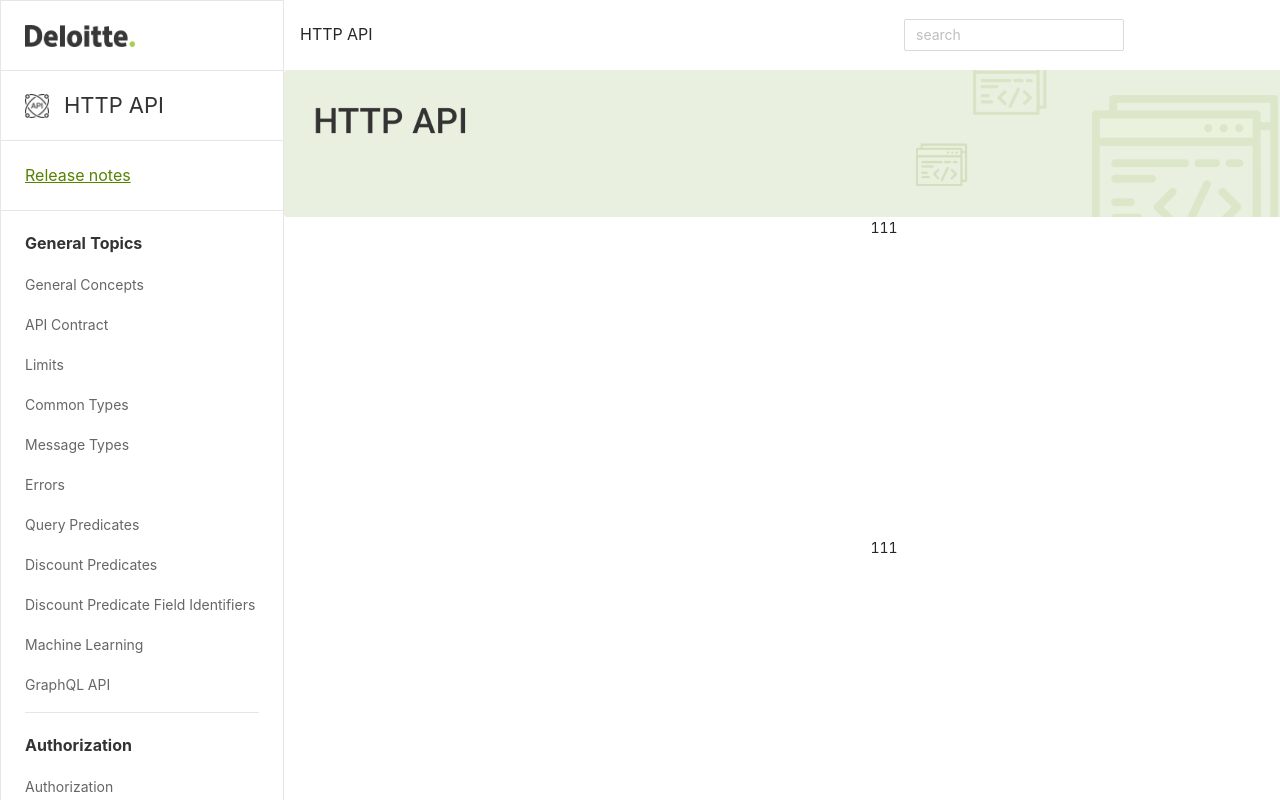
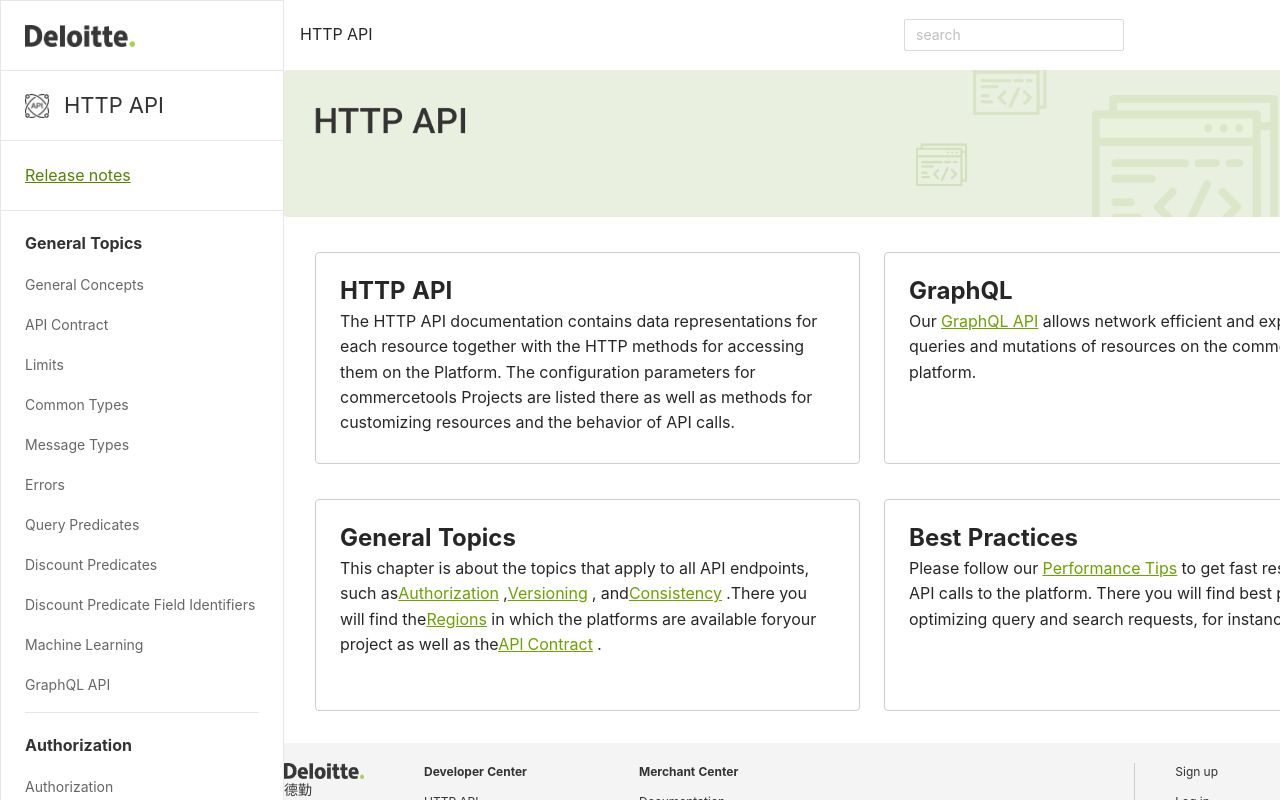
Before and after one commit to chhd-l/api-platform, a React (Create React App) app: page /detail in a window 1280 px wide. Built offline with nearby package versions, Linux system fonts and the light colour scheme.

Commit message:
http api 左侧菜单调整

```diff
--- /dev/null
+++ b/src/views/Detail/components/ReleaseNotes/index.tsx
@@ -0,0 +1,69 @@
+import styled from 'styled-components'
+import _ from 'lodash'
+
+const style = `underline text-green cursor-pointer`
+const Box = styled.div`
+  background: #ffffff;
+  border: 1px solid #cccccc;
+  border-radius: 4px;
+  height: 212px;
+  width: 545px;
+  text-align: left;
+  padding: 19px 24px;
+  margin-right: 24px;
+  margin-top: 35px;
+`
+
+const data = [
+  {
+    title: 'HTTP API',
+    desc: 'The HTTP API documentation contains data representations for each resource together with the HTTP methods for accessing them on the Platform. The configuration parameters for commercetools Projects are listed there as well as methods for customizing resources and the behavior of API calls.',
+  },
+  {
+    title: 'GraphQL',
+    desc: (
+      <span>
+        Our <span className={style}>GraphQL API</span> allows network efficient and expressive data queries and
+        mutations of resources on the commercetools platform.
+      </span>
+    ),
+  },
+  {
+    title: 'General Topics',
+    desc: (
+      <span>
+        This chapter is about the topics that apply to all API endpoints, such as
+        <span className={style}>Authorization</span> ,<span className={style}>Versioning</span> , and
+        <span className={style}>Consistency</span> .There you will find the
+        <span className={style}>Regions</span> in which the platforms are available foryour project as well as the
+        <span className={style}>APl Contract</span> .
+      </span>
+    ),
+  },
+  {
+    title: 'Best Practices',
+    desc: (
+      <span>
+        Please follow our <span className={style}> Performance Tips</span> to get fast responses for your API calls to
+        the platform. There you will find best practices about optimizing query and search requests, for instance.
+      </span>
+    ),
+  },
+]
+
+export const ReleaseNotes = () => {
+  return (
+    <div className="pb-8">
+      {_.chunk(data, 2).map((item, key) => (
+        <div className="flex flex-row items-center  justify-center" key={key}>
+          {item.map((child, index) => (
+            <Box key={index}>
+              <div className="text-am24 font-bold">{child.title}</div>
+              <div className="text-am16">{child.desc}</div>
+            </Box>
+          ))}
+        </div>
+      ))}
+    </div>
+  )
+}
--- a/src/views/Detail/index.tsx
+++ b/src/views/Detail/index.tsx
@@ -1,6 +1,4 @@
 import styled from 'styled-components'
-// import { IconFont } from '../../components/common/IconFont'
-import DetailHeader from '../../components/common/Layout/Header/DetailHeader'
 import icon from '../../assets/image/icon.png'
 import { IconFont } from '../../components/common/IconFont'
 import api_bg from '../../assets/image/api_bg.png'
@@ -8,6 +6,7 @@
 import Footer from '../../components/common/Footer'
 import LOGO_black from '../../assets/image/LOGO_black.png'
 import { SearchInput } from '../../components/common/Layout/Header/components/SearchInput'
+import { ReleaseNotes } from './components/ReleaseNotes'
 
 export type LeftMenuProps = { width?: string; height?: string }
 const LeftMenu = styled.div<LeftMenuProps>`
@@ -70,6 +69,7 @@
     list: ['Tax Categories', 'Product Discounts', 'Cart Discounts', 'Discount Codes', ''],
   },
 ]
+
 export default function Detail() {
   const [showNotes, setShowNotes] = useState(false)
   return (
@@ -118,8 +118,7 @@
           ) : (
             <img src={api_bg} alt="" />
           )}
-          <div className="h-80">111</div>
-          <div className="h-80">111</div>
+          <ReleaseNotes />
           <Footer />
         </div>
       </div>
--- a/tailwind.config.js
+++ b/tailwind.config.js
@@ -33,6 +33,7 @@
         am377: '377px',
         am450: '450px',
         am525: '525px',
+        am515: '515px',
         am646: '646px',
         am1200: '1200px',
       },
@@ -44,6 +45,7 @@
         am80: '80px',
         am148: '148px',
         am200: '200px',
+        am212: '212px',
         am222: '222px',
         am1080: '1080px',
         18: '300px',
```
